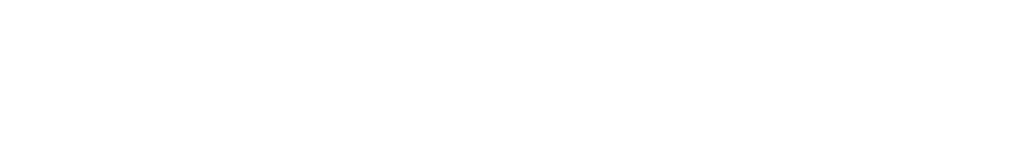
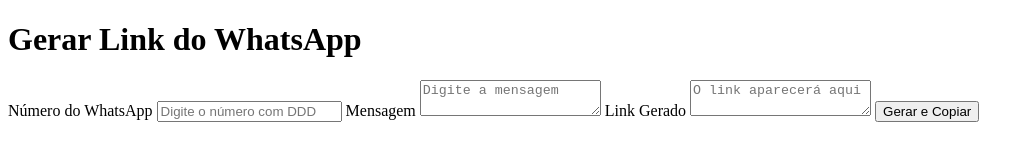
Before and after one commit to 1MarcosAquino/LinkGeneratorForWhatsapp, a plain HTML site: page index.html in a window 1280 px wide. Shown: the whole page, without its empty margins (0-1034 px from the left). Drawn offline with Linux system fonts and the light colour scheme.

Commit message:
Creates the user interface

```diff
--- a/index.html
+++ b/index.html
@@ -1,9 +1,32 @@
 <!DOCTYPE html>
-<html lang="en">
+<html lang="pt-BR">
     <head>
         <meta charset="UTF-8" />
         <meta name="viewport" content="width=device-width, initial-scale=1.0" />
-        <title>Document</title>
+        <title>Gerar Link do WhatsApp</title>
     </head>
-    <body></body>
+    <body>
+        <h1>Gerar Link do WhatsApp</h1>
+        <form>
+            <label for="telefone">Número do WhatsApp</label>
+            <input
+                id="telefone"
+                name="telefone"
+                type="text"
+                placeholder="Digite o número com DDD"
+                required />
+
+            <label for="mensagem">Mensagem</label>
+            <textarea id="mensagem" name="mensagem" placeholder="Digite a mensagem"></textarea>
+
+            <label for="saida">Link Gerado</label>
+            <textarea
+                id="saida"
+                class="output"
+                readonly
+                placeholder="O link aparecerá aqui"></textarea>
+
+            <button id="gerar" type="button">Gerar e Copiar</button>
+        </form>
+    </body>
 </html>
```
